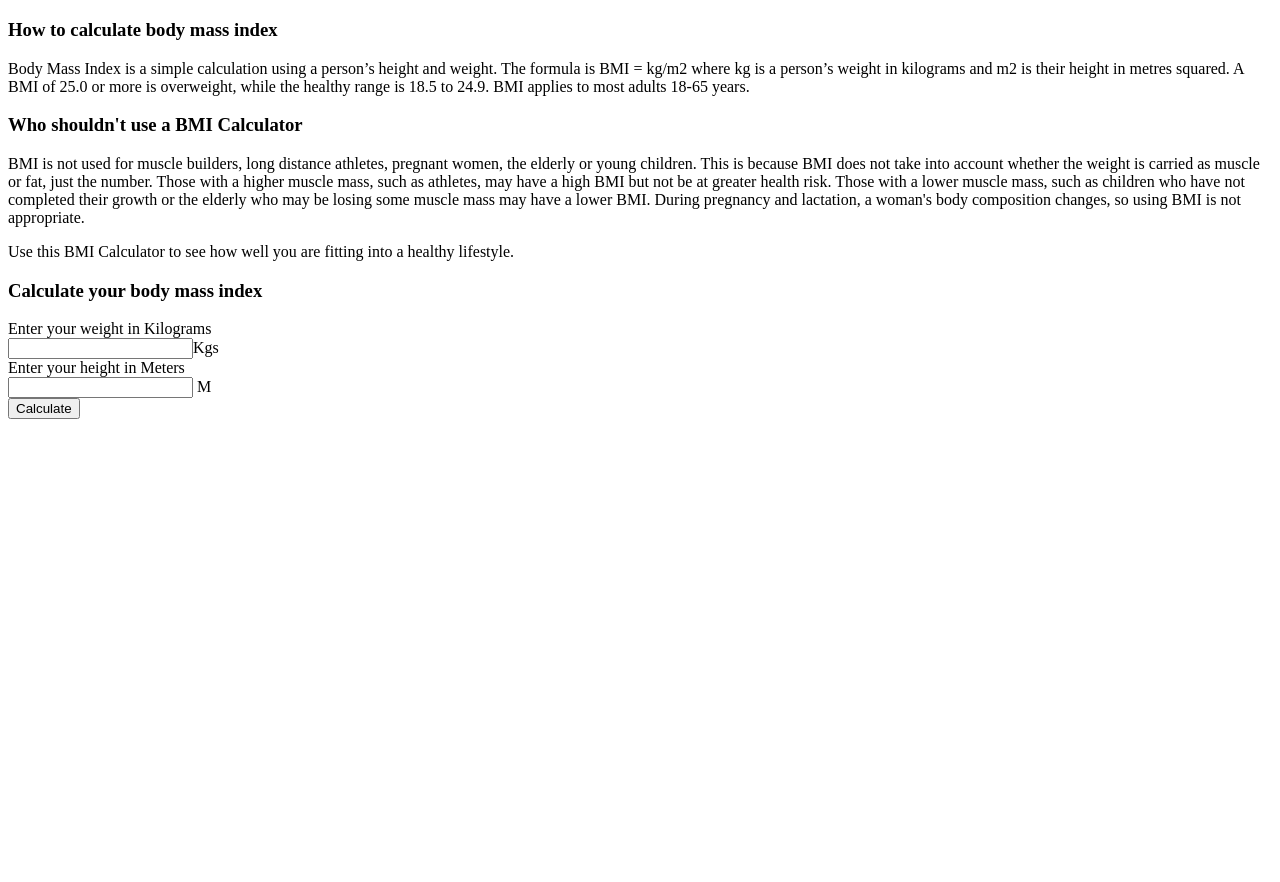
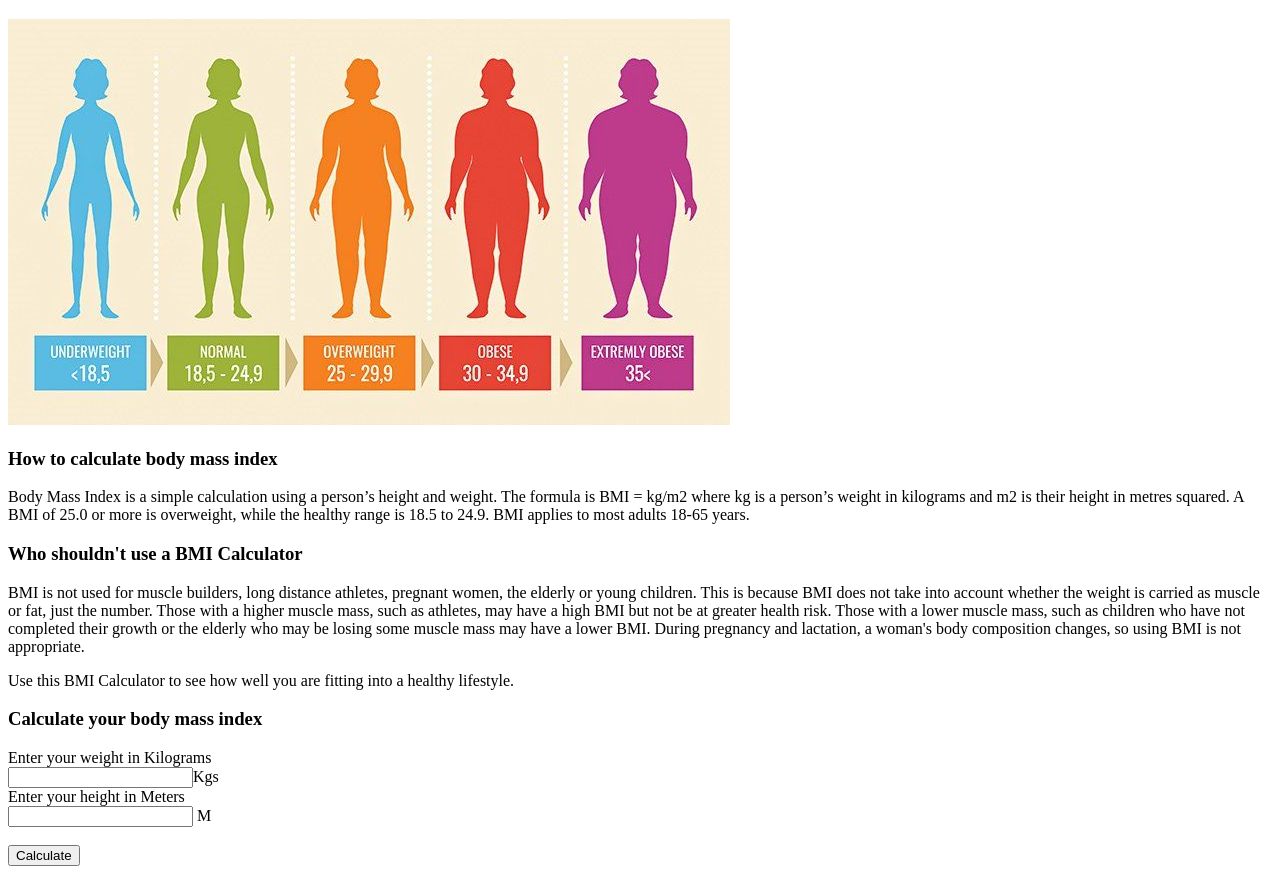
Before and after one commit to Munene-Kariuki/BMI_Calculator, a plain HTML site: page index.html in a window 1280 px wide. Shown: the part 61-943 px from the top of the page. Before the commit the page ends 800 px from the top, so only its background shows below. Drawn offline with Linux system fonts and the light colour scheme.

Commit message:
changes in the html

```diff
--- a/CSS/styles.css
+++ b/CSS/styles.css
@@ -0,0 +1,10 @@
+.firstContainer {
+    background-color: blue;
+    width: 500px;
+    height: 350px;
+    padding: 10px 10px 10px 20px;
+    border: 10px;
+}
+.secondContainer {
+    background-color: brown;
+}
--- a/index.html
+++ b/index.html
@@ -6,10 +6,13 @@
     </head>
     <body>
         <script src="js/script.js"></script>
-        <div class="1st container">
+        <div class="firstContainer">
             <h1> Body mass index (BMI) Calculator</h1>
         </div>
-        <div class="2nd container">
+        <div class="secondContainer">
+            <img src="assets/BMI in adults.jpg">
+        </div>
+        <div class="third container">
             <h3 class="myheaders"> How to calculate body mass index</h3>
             <p>
                 Body Mass Index is a simple calculation using a person’s height and weight. The formula is BMI = kg/m2 where kg is a person’s weight in kilograms and m2 is their height in metres squared.
@@ -29,7 +32,7 @@
                     <label for="weight"> Enter your weight in Kilograms</label><br>
                     <input type="number" id="weight" name="weight">Kgs<br>
                     <label for="height"> Enter your height in Meters</label><br>
-                    <input type="number" id="height" name="height"> M<br>
+                    <input type="number" id="height" name="height"> M<br><br>
                     <input type="submit" value="Calculate">
                 </form>
             </p>
```
Also changed, not shown: Assets/BMI in adults.jpg (added).
